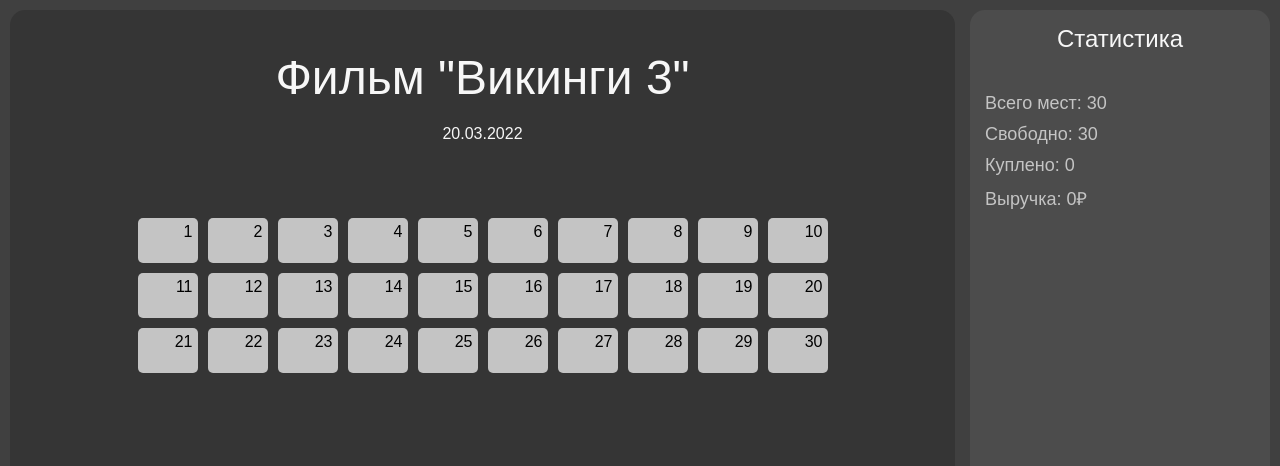
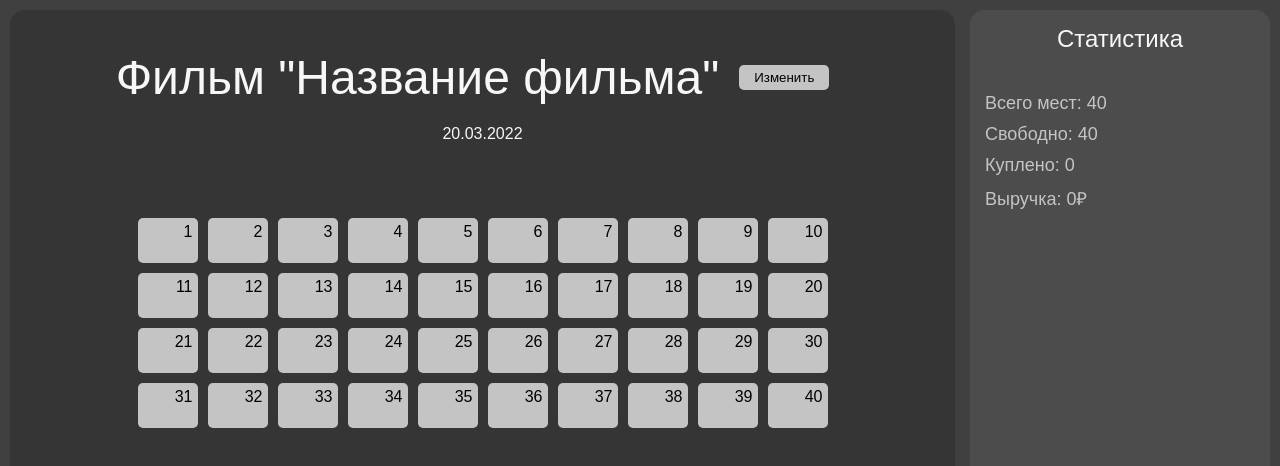
Before and after one commit to sbambur/cinema, a React (Create React App) app: page / in a window 1280 px wide. Shown: the top 466 px of the page. Built offline with nearby package versions, Linux system fonts and the light colour scheme.

Commit message:
Added Header editable component

```diff
--- a/src/components/App.jsx
+++ b/src/components/App.jsx
@@ -19,7 +19,6 @@ const App = () => {
     <div className="container">
       <Hall
         seats={seats}
-        title="Викинги 3"
         date="20.03.2022"
         reserveSeat={reserveSeat}
       />
--- a/src/components/Hall.jsx
+++ b/src/components/Hall.jsx
@@ -1,16 +1,12 @@
 import React from "react";
+import Header from "./Header";
 import Seat from "./utils/Seat";
 
-const Hall = ({title, date, seats, reserveSeat }) => {
+const Hall = ({ date, seats, reserveSeat }) => {
 
   return (
     <div className="hallSide">
-      <div className="cinema-name">
-        <div className="cinema-name__header" >
-          Фильм <span>"{title}"</span>
-        </div>
-        <div className="cinema-name__date">{date}</div>
-      </div>
+      <Header date={date}/>
       <div className="cinema-hall">
         {seats.map((seat) => {
           return (
--- /dev/null
+++ b/src/components/Header.jsx
@@ -0,0 +1,41 @@
+import React, { useState } from "react";
+
+const Header = ({ date }) => {
+  const [cinemaName, setCinemaName] = useState({
+    name: "Название фильма",
+    edit: false,
+  });
+
+  const editName = () => {
+    setCinemaName( { ...cinemaName, edit: !cinemaName.edit } );
+  };
+
+  const currentName = (event) => {
+    setCinemaName((prev) => ({ ...prev, name: event.target.value }));
+  };
+
+  return (
+    <div className="cinema-name">
+      <div className="cinema-name__header">
+        Фильм&nbsp;
+        {cinemaName.edit ? (
+          <input
+            type="text"
+            value={cinemaName.name}
+            onChange={currentName}
+            className="cinema-name__input"
+            maxLength={20}
+          ></input>
+        ) : (
+          <span>"{cinemaName.name}"</span>
+        )}
+        <button className={`cinema-name__edit_btn ${cinemaName.edit  ? 'active' : ''}`} onClick={editName}>
+          {cinemaName.edit ? "Сохранить" : "Изменить"}
+        </button>
+      </div>
+      <div className="cinema-name__date">{date}</div>
+    </div>
+  );
+};
+
+export default Header;
--- a/src/components/Statistic.jsx
+++ b/src/components/Statistic.jsx
@@ -21,6 +21,7 @@ const Statistic = ({ seats  }) => {
     let stat = getStat()
     setStat(stat)
   },[seats])
+
   return (
     <div className="infoSide">
       <div className="infoSide__header">Статистика</div>
--- a/src/css/index.css
+++ b/src/css/index.css
@@ -95,4 +95,37 @@ body {
 .cinema-name__header {
   margin: 40px 0 20px;
   font-size: 48px;
+  display: flex;
+  align-items: center;
+  justify-content: center;
 }
+
+.cinema-name__edit_btn{
+  padding: 5px 15px;
+  margin: 0 20px;
+  background-color: #c4c4c4;
+  border-radius: 5px;
+  outline: none;
+  border: none;
+  cursor: pointer;
+}
+
+.cinema-name__edit_btn.active {
+  transition: background-color 0.2s ease;
+  background-color: #6fcefd;
+}
+
+.cinema-name__input {
+  border: 0;
+  background: transparent;
+  font-size: 48px;
+  padding: 0 10px;
+  color: #c4c4c4;
+  border-radius: 5px;
+  box-shadow: 5px 5px 20px #000;
+  border: 2px solid #6fcefd;
+}
+
+.cinema-name__input:focus-visible {
+  outline: none;
+}
--- a/src/sample-hall.js
+++ b/src/sample-hall.js
@@ -2,7 +2,7 @@
 import { v4 as uuidv4 } from 'uuid';
 
 
-const seatsNumbers = 30;
+const seatsNumbers = 40;
 
 const generateSeats = () => {
   let content = [];
@@ -11,7 +11,7 @@ const generateSeats = () => {
         {
           id: `${ uuidv4()}`,
           seatNumber: i,
-          price: 100,
+          price: 120,
           reserved: false,
         }
       );
```
